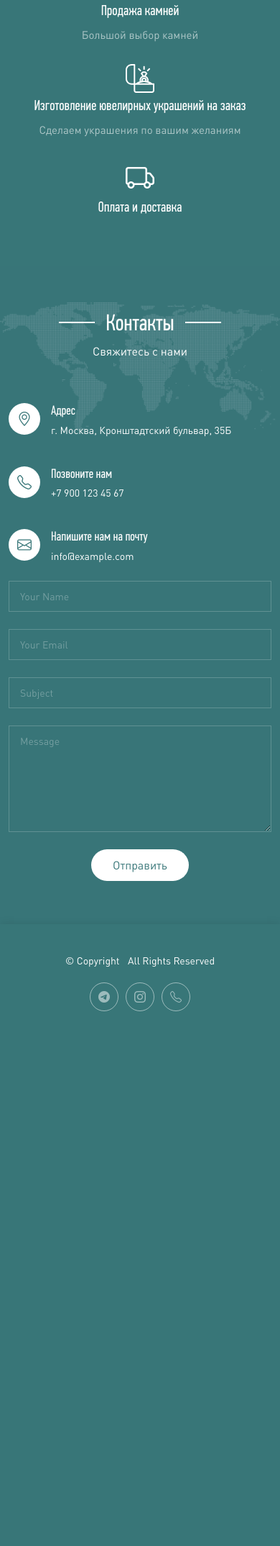
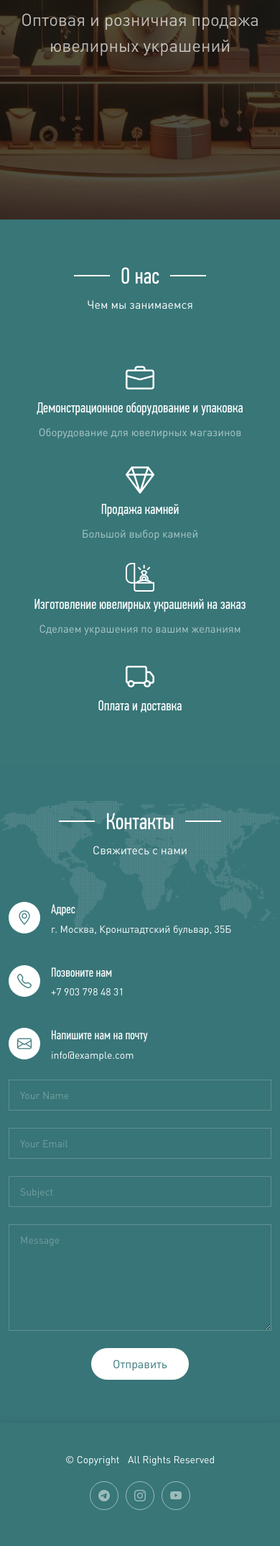
Before and after one commit to GorZem/briall, a Flask app: page / in a window 390 px wide. Shown: the part 539-2687 px from the top of the page at 72% size. Before the commit the page ends 1944 px from the top, so only its background shows below. Run offline with Flask 3, Linux system fonts and the light colour scheme; some libraries are stand-ins or nearby versions; some web fonts are replaced.

Commit message:
hero section update

```diff
--- a/static/assets/css/main.css
+++ b/static/assets/css/main.css
@@ -666,65 +674,146 @@ section,
 --------------------------------------------------------------*/
 .hero {
   width: 100%;
-  min-height: 70vh;
+  min-height: 100vh;
   position: relative;
-  padding: 80px 0 60px 0;
+  padding: 120px 0 80px 0;
   display: flex;
   align-items: center;
-}
-
-.hero h1 {
+  justify-content: center;
+}
+
+.hero .img-bg {
+  position: absolute;
+  inset: 0;
+  display: block;
+  width: 100%;
+  height: 100%;
+  object-fit: cover;
+  z-index: 1;
+}
+
+
+.hero:before {
+  content: "";
+  background: color-mix(in srgb, var(--background-color), transparent 30%);
+  position: absolute;
+  inset: 0;
+  z-index: 2;
+}
+
+.hero .container {
+  position: relative;
+  z-index: 3;
+}
+
+.hero h2 {
   margin: 0;
-  font-size: 48px;
+  font-size: 56px;
   font-weight: 700;
-  line-height: 56px;
+  font-family: var(--nav-font);
+}
+
+.hero h2 span {
+  color: var(--accent-color);
 }
 
 .hero p {
-  color: color-mix(in srgb, var(--default-color), transparent 40%);
-  margin: 5px 0 20px 0;
-  font-size: 22px;
-  font-weight: 400;
-}
-
-.hero .btn-get-started {
-  font-family: var(--heading-font);
-  font-weight: 500;
-  font-size: 15px;
-  letter-spacing: 1px;
-  display: inline-block;
-  padding: 10px 36px;
-  border-radius: 50px;
-  transition: 0.3s;
-  border: 2px solid var(--accent-color);
-}
-
-.hero .btn-get-started:hover {
-  color: var(--contrast-color);
-  background: var(--accent-color);
-}
-
-.hero .animated {
-  animation: up-down 2s ease-in-out infinite alternate-reverse both;
-}
-
-@media (max-width: 640px) {
-  .hero h1 {
-    font-size: 28px;
-    line-height: 36px;
-  }
-
-  .hero p {
-    font-size: 18px;
-    line-height: 24px;
-    margin-bottom: 30px;
-  }
-
-  .hero .btn-get-started,
-  .hero .btn-watch-video {
-    font-size: 13px;
-  }
-}
+  margin: 10px 0 0 0;
+  font-size: 24px;
+  color: color-mix(in srgb, var(--default-color), transparent 30%);
+}
+
+.hero .icon-box {
+  padding: 30px 20px;
+  transition: ease-in-out 0.3s;
+  border: 1px solid color-mix(in srgb, var(--default-color), transparent 70%);
+  height: 100%;
+  text-align: center;
+  display: flex;
+  flex-direction: column;
+  align-items: center;
+  justify-content: center;
+}
+
+.hero .icon-box i {
+  font-size: 32px;
+  line-height: 1;
+  color: var(--accent-color);
+}
+
+.hero .icon-box h3 {
+  font-weight: 700;
+  margin: 10px 0 0 0;
+  padding: 0;
+  line-height: 1;
+  font-size: 20px;
+  line-height: 26px;
+}
+
+.hero .icon-box h3 a {
+  color: color-mix(in srgb, var(--default-color), transparent 20%);
+  transition: ease-in-out 0.3s;
+}
+
+.hero .icon-box:hover {
+  border-color: var(--accent-color);
+}
+
+.hero .icon-box:hover h3 a {
+  color: var(--accent-color);
+}
+/*.hero {*/
+/*  width: 100%;*/
+/*  min-height: 100vh;*/
+/*  position: relative;*/
+/*  padding: 120px 0 80px 0;*/
+/*  display: flex;*/
+/*  align-items: center;*/
+/*  justify-content: center;*/
+/*}*/
+
+/*.hero h1 {*/
+/*  margin: 0;*/
+/*  font-size: 48px;*/
+/*  font-weight: 700;*/
+/*  line-height: 56px;*/
+/*}*/
+
+/*.hero p {*/
+/*  color: color-mix(in srgb, var(--default-color), transparent 40%);*/
+/*  margin: 5px 0 20px 0;*/
+/*  font-size: 22px;*/
+/*  font-weight: 400;*/
+/*}*/
+
+
+/*.hero img {*/
+/*  position: absolute;*/
+/*  inset: 0;*/
+/*  display: block;*/
+/*  width: 100%;*/
+/*  height: 100%;*/
+/*  object-fit: cover;*/
+/*  z-index: 1;*/
+/*}*/
+
+/*@media (max-width: 640px) {*/
+/*  .hero h1 {*/
+/*    font-size: 28px;*/
+/*    line-height: 36px;*/
+/*  }*/
+
+/*  .hero p {*/
+/*    font-size: 18px;*/
+/*    line-height: 24px;*/
+/*    margin-bottom: 30px;*/
+/*  }*/
+
+/*  .hero .btn-get-started,*/
+/*  .hero .btn-watch-video {*/
+/*    font-size: 13px;*/
+/*  }*/
+/*}*/
 
 @keyframes up-down {
   0% {
--- a/templates/index.html
+++ b/templates/index.html
@@ -31,12 +31,12 @@
 
 <body class="starter-page-page">
 
-  <header id="header" class="header d-flex align-items-center sticky-top">
+  <header id="header" class="header d-flex align-items-center fixed-top">
     <div class="container-fluid container-xl position-relative d-flex align-items-center">
 
       <a href="/" class="logo d-flex align-items-center me-auto">
         <!-- Uncomment the line below if you also wish to use an image logo -->
-        <img src="../static/icons/briall-logo1.svg" alt="Custom Icon"  width="90" height="50">
+        <img src="../static/icons/briall-logo1.svg" alt=""  width="90" height="50">
        <!-- <h1 class="sitename">Briall Concept</h1> -->
       </a>
 
@@ -82,8 +82,8 @@
       </div>
       <div class="social-links d-flex justify-content-center">
         <a href="https://t.me/briall_concept"><i class="bi bi-telegram"></i></a>
-        <a href=""><i class="bi bi-instagram"></i></a>
-        <a href=""><i class="bi bi-telephone"></i></a>
+        <a href="https://www.instagram.com/briall_concept/"><i class="bi bi-instagram"></i></a>
+        <a href="https://www.youtube.com/@BRIALL.CONCEPT"><i class="bi bi-youtube"></i></a>
       </div>
       <div class="credits">
 
--- a/templates/main.html
+++ b/templates/main.html
@@ -4,15 +4,28 @@
 {% endblock %}
 {% block body %}
 <!-- Page Title -->
-    <div class="page-title" data-aos="fade">
+
+
+
+    <!-- Hero Section -->
+    <section id="hero" class="hero section dark-background">
+
+      <img class="img-bg" src="static/assets/img/bg2.jpeg" alt="" data-aos="fade-in">
+
       <div class="container">
-        <nav class="breadcrumbs">
-          <ol>
-            <li class="current">Главная</li>
-          </ol>
-        </nav>
+
+        <div class="row justify-content-center text-center" data-aos="fade-up" data-aos-delay="100">
+          <div class="col-xl-6 col-lg-8">
+            <img class="img-fluid" src="static/assets/img/logofull.svg" alt="Custom Icon" width="1000" height="100">
+            <p>Оптовая и розничная продажа ювелирных украшений</p>
+          </div>
+        </div>
       </div>
-    </div><!-- End Page Title -->
+
+    </section><!-- /Hero Section -->
+
+
+
 
        <!-- About Section -->
     <section id="about" class="about section">
@@ -91,7 +104,7 @@
               <i class="bi bi-telephone flex-shrink-0"></i>
               <div>
                 <h3>Позвоните нам</h3>
-                <p>+7 900 123 45 67</p>
+                <p>+7 903 798 48 31</p>
               </div>
             </div><!-- End Info Item -->
 
```
Also changed, not shown: other parts of static/assets/css/main.css (+32 -24 lines), templates/catalog.html (+1 -11 lines), templates/product_detail.html (+0 -13 lines), static/assets/img/bg2.jpeg (added), static/assets/img/bg3.jpeg (added), static/assets/img/hero-bg.jpg (added), static/assets/img/hero-bg111.jpeg (added), static/assets/img/logofull.svg (added).
